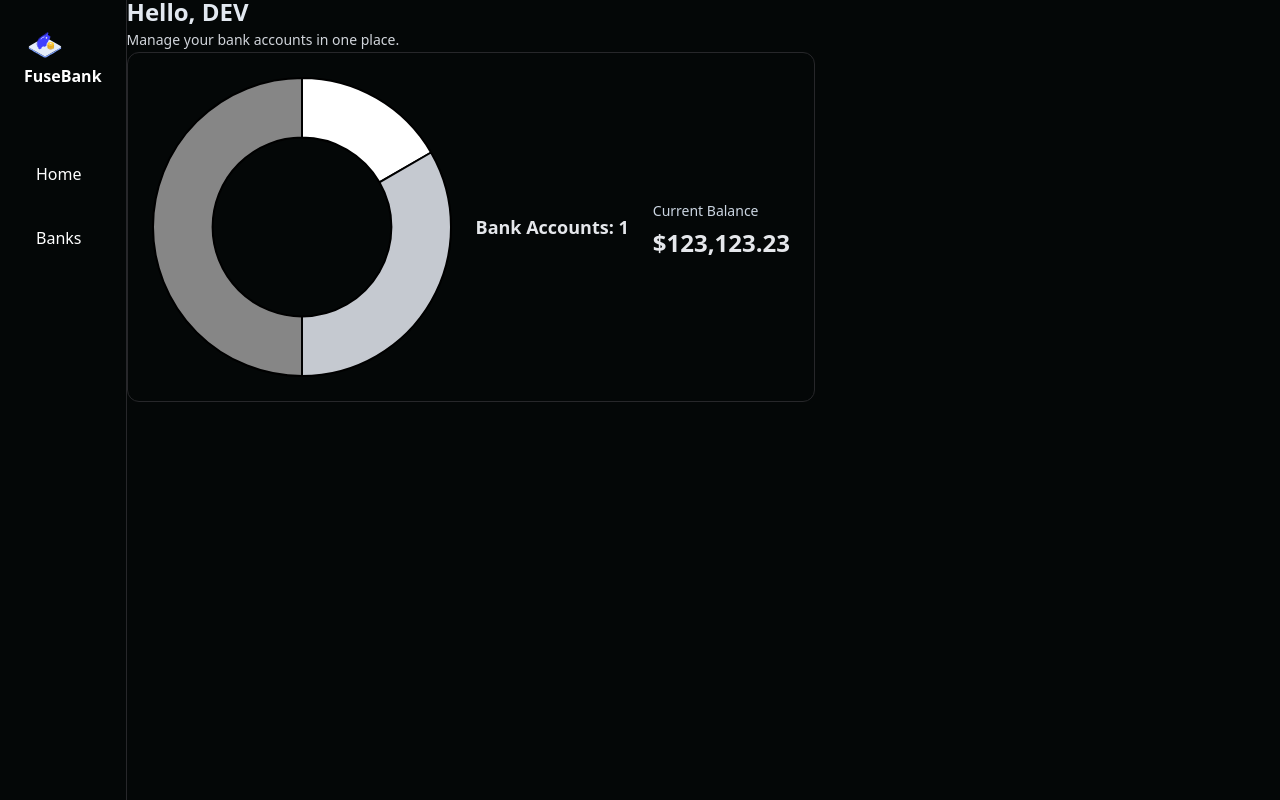
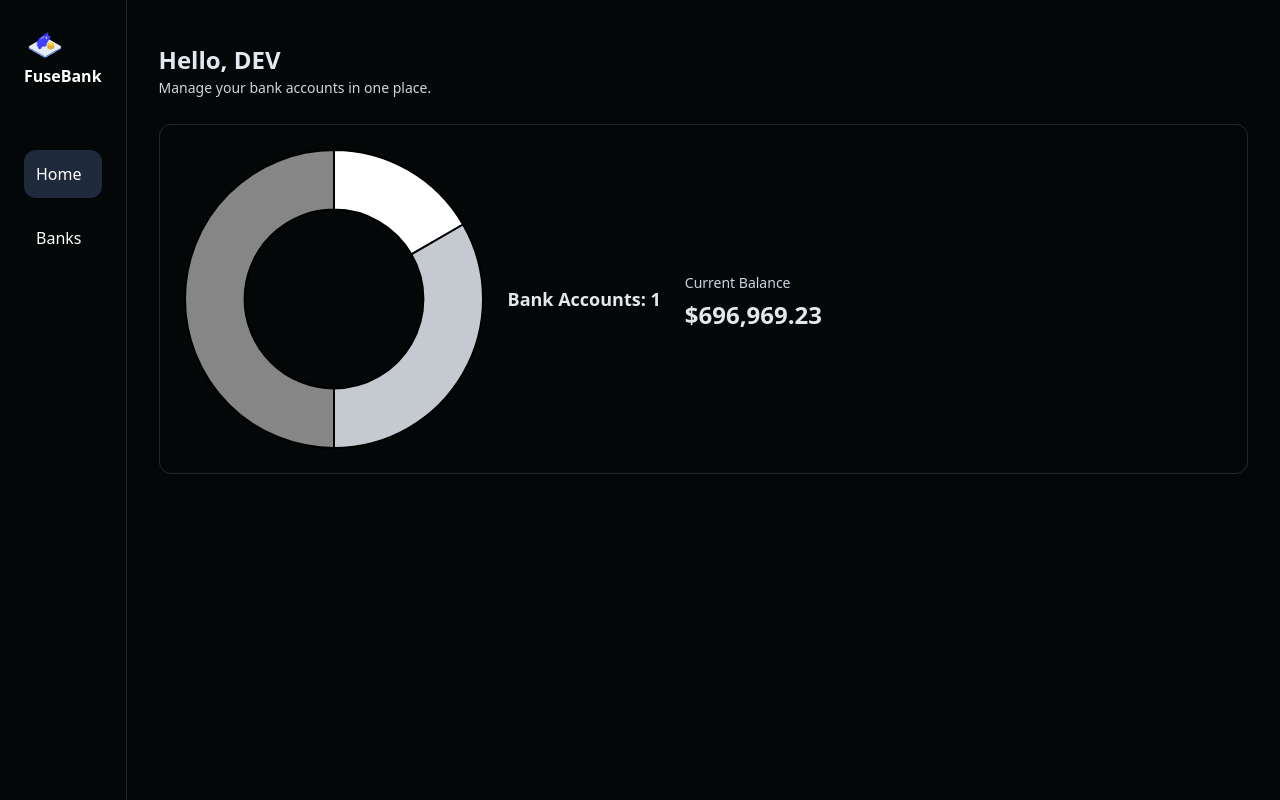
Before and after one commit to draynr/FuseBank, a Next.js app: page / in a window 1280 px wide. Built offline with nearby package versions, Linux system fonts and the light colour scheme.

Commit message:
still working on side bar :<

```diff
--- a/src/app/(root)/page.tsx
+++ b/src/app/(root)/page.tsx
@@ -5,7 +5,7 @@ import React from "react";
 const Home = () => {
   return (
     <section className="home">
-      <div className="home-Content">
+      <div className="home-content">
         <header className="home-header">
           <TopSection
             type="base"
@@ -16,7 +16,7 @@ const Home = () => {
           <BalanceBox
             accounts={[]}
             banks={1}
-            current_balance={123123.23}
+            current_balance={696969.23}
           />
         </header>
       </div>
--- a/src/app/components/BalanceBox.tsx
+++ b/src/app/components/BalanceBox.tsx
@@ -1,5 +1,5 @@
 import React from "react";
-import { formatCurrentBalance } from "../../../libs/utils";
+import { formatCurrentBalance } from "../../../lib/utils";
 import AnimatedCounter from "./AnimatedCounter";
 import Chart from "./Chart";
 
--- a/src/app/components/Sidebar.tsx
+++ b/src/app/components/Sidebar.tsx
@@ -3,7 +3,7 @@ import Link from "next/link";
 import Image from "next/image";
 import React from "react";
 import SideItems from "../../../constants/index";
-import { cn } from "../../../libs/utils";
+import { cn } from "../../../lib/utils";
 import { usePathname } from "next/navigation";
 
 const Sidebar = ({ user }: SideProps) => {
@@ -37,7 +37,7 @@ const Sidebar = ({ user }: SideProps) => {
               href={item.route}
               key={item.label}
               className={cn("sidebar-link", {
-                "bg-bank-gradient": isActive,
+                "bg-slate-800": isActive,
               })}
             >
               {item.label}
--- a/src/app/globals.css
+++ b/src/app/globals.css
@@ -54,7 +54,6 @@
   .header-2 {
     @apply text-[18px] leading-6 font-semibold text-gray-200;
   }
-
   .header-box {
     @apply flex flex-col gap-1;
   }
@@ -67,7 +66,12 @@
   .home {
     @apply no-scrollbar flex w-full flex-row max-xl:max-h-screen max-xl:overflow-y-scroll;
   }
-
+  .home-content {
+    @apply no-scrollbar flex w-full flex-1 flex-col gap-8 px-5 sm:px-8 py-7 lg:py-12 xl:max-h-screen xl:overflow-y-scroll;
+  }
+  .home-header {
+    @apply flex flex-col justify-between gap-6;
+  }
   .sidebar {
     @apply sticky left-0 top-0 flex h-screen w-fit flex-col  justify-between border-r border-zinc-800 bg-inherit pt-8 text-white max-md:hidden sm:p-4 xl:p-6 2xl:w-[355px];
   }
@@ -77,7 +81,7 @@
   }
 
   .sidebar-link {
-    @apply flex gap-3 items-center py-1 md:p-3 2xl:p-4 rounded-lg justify-center xl:justify-start;
+    @apply flex gap-3 items-center py-1 md:p-3 2xl:p-4 rounded-xl justify-center xl:justify-start;
   }
 
   .sidebar-label {
```
Also changed, not shown: lib/utils.ts (renamed from libs/utils.ts).
